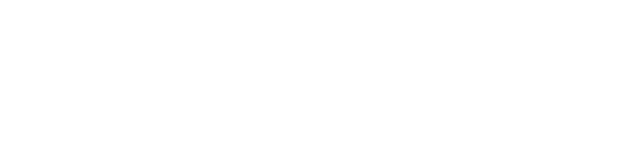
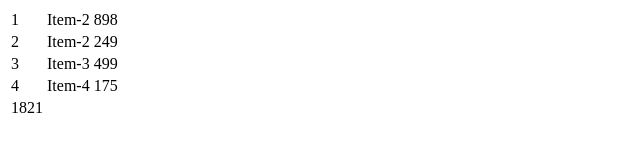
Before and after one commit to acciojob/grofers-checkout-2-ayusharma-ctrl, a website: page main.html in a window 1280 px wide. Shown: the whole page, without its empty margins (0-640 px from the left). Drawn offline with Linux system fonts and the light colour scheme.

Commit message:
created a submission

```diff
--- a/main.html
+++ b/main.html
@@ -7,6 +7,28 @@
 </head>
 
 <body>
+	<table>
+	  <tr>
+		  <td>1</td>
+		  <td>Item-2</td>
+		  <td data-ns-test="price">898</td>
+	  </tr>
+	  <tr>
+		  <td>2</td>
+		  <td>Item-2</td>
+		  <td data-ns-test="price">249</td>
+	  </tr>
+	  <tr>
+		  <td>3</td>
+		  <td>Item-3</td>
+		  <td data-ns-test="price">499</td>
+	  </tr>
+	  <tr>
+		  <td>4</td>
+		  <td>Item-4</td>
+		  <td data-ns-test="price">175</td>
+	  </tr>
+  </table>
 	<!-- the entire body must be written by student -->
     <script type="text/javascript" src="./script.js">
 </script>
--- a/script.js
+++ b/script.js
@@ -1 +1,14 @@
 //your code here
+ var table = document.querySelector('table');
+ var lastRow = document.createElement('tr');
+ var prices = document.querySelectorAll('[data-ns-test=price]');
+ let sum = 0;
+ for(let i = 0; i < prices.length; i++) {
+  sum += parseInt(prices[i].textContent);
+ }
+ var child = document.createElement("td");
+ child.setAttribute('data-ns-test', 'grandTotal');
+
+ child.textContent = sum;
+ lastRow.appendChild(child);
+ table.appendChild(lastRow);
```
